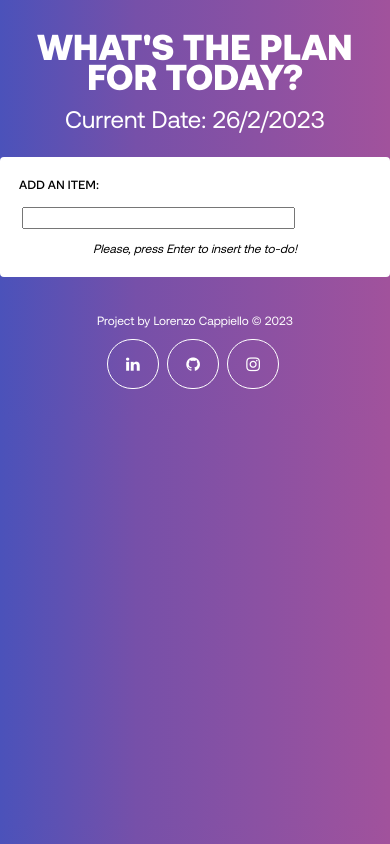
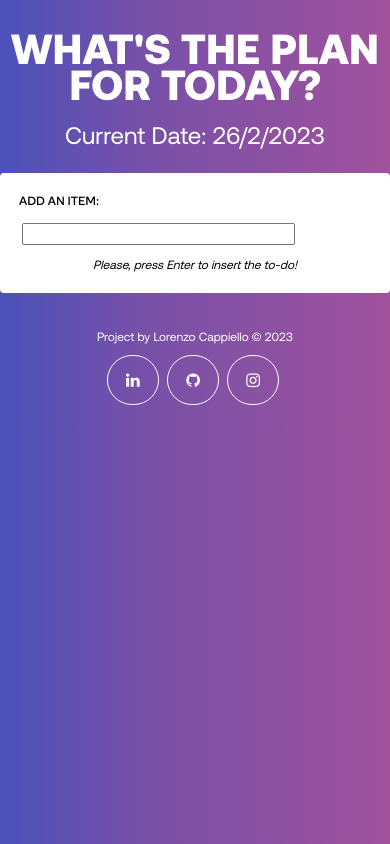
Before and after one commit to lorenzocappiello/react-to-do, a React (Create React App) app: page / in a window 390 px wide. Built offline with nearby package versions, Linux system fonts and the light colour scheme; the HTML template or start-up script is replaced by a standard one.

Commit message:
Update App.css

```diff
--- a/src/App.css
+++ b/src/App.css
@@ -36,8 +36,8 @@ body {
 
 @media (max-width: 576px) {
   .todo-title {
-    font-size: 36px;
-    line-height: 30px;
+    font-size: 42px;
+    line-height: 36px;
   }
 }
 
```
